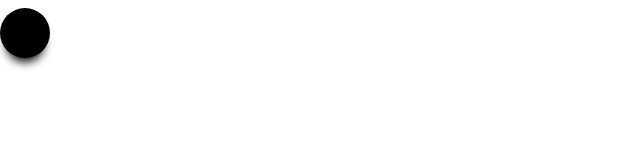
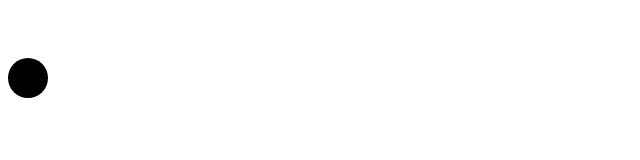
Before and after one commit to acciojob/golf-react-Priyanka-frontend, a React app: page / in a window 1280 px wide. Both pictures are taken after a click on the button "Start". Shown: the whole page, without its empty margins (0-640 px from the left). Built offline with nearby package versions, Linux system fonts and the light colour scheme.

Commit message:
assignment completed

```diff
--- a/src/components/App.js
+++ b/src/components/App.js
@@ -1,3 +1,4 @@
+
 import React, { Component } from "react";
 import "../styles/App.css";
 
@@ -7,14 +8,14 @@ class App extends Component {
 
     this.state = {
       renderBall: false,
-      posi: 0,
       ballPosition: {
         left: "0px"
       }
     };
 
-    this.renderChoice = this.renderBallOrButton.bind(this);
+    // Bind methods so `this` refers to the component
     this.buttonClickHandler = this.buttonClickHandler.bind(this);
+    this.handleKeyDown = this.handleKeyDown.bind(this);
   }
 
   buttonClickHandler() {
@@ -25,12 +26,19 @@ class App extends Component {
 
   handleKeyDown(event) {
     if (event.keyCode === 39) {
-    this.setState((prevState) => ({
-      ballPosition: {
-        left: `${parseInt(prevState.ballPosition.left, 10) + 5}px`
-      }
-    }));
-  }
+      this.setState((prevState) => {
+        const currentPosition = parseInt(
+          prevState.ballPosition.left,
+          10
+        );
+
+        return {
+          ballPosition: {
+            left: `${currentPosition + 5}px`
+          }
+        };
+      });
+    }
   }
 
   componentDidMount() {
@@ -48,7 +56,7 @@ class App extends Component {
           className="ball"
           style={{
             position: "absolute",
-            ...this.state.ballPosition
+            left: this.state.ballPosition.left
           }}
         ></div>
       );
--- a/src/styles/App.css
+++ b/src/styles/App.css
@@ -1,18 +1,14 @@
-.playground{
-    width:50%;
-    height:50%;
-    margin: auto;
+.playground {
+  position: relative;
+  width: 100%;
+  height: 300px;
 }
-body html .root {
-    height: 100%;
+
+.ball {
+  position: absolute;
+  top: 50px;
+  width: 40px;
+  height: 40px;
+  border-radius: 50%;
+  background-color: black;
 }
-.ball{
-    background-color: black;
-    box-shadow: 0 10px 10px -6px;
-    position: relative;
-    right: 0px;
-    height: 50px;
-    width: 50px;
-    border-radius: 25px;
-
-}
```
